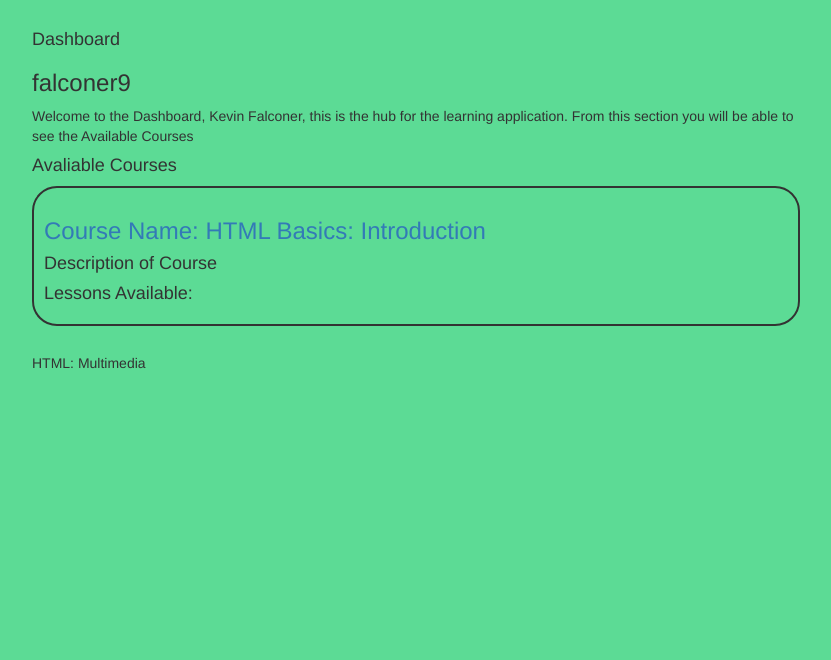
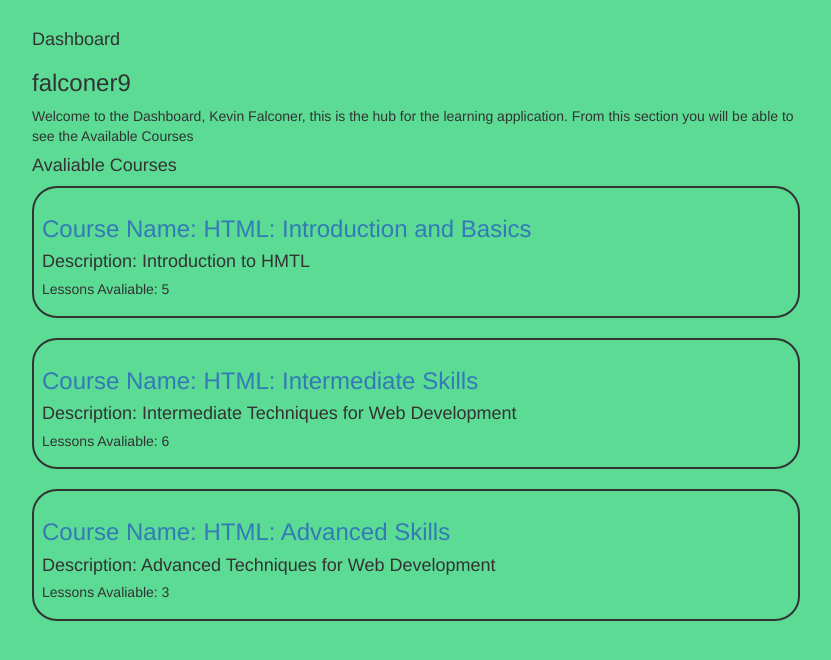
Before and after one commit to 40172641/HonoursProject, a Flask app: a page that uses templates/dashboard.html in a window 1280 px wide. Shown: the part 52-712 px from the top of the page, without its empty margins (218-1049 px from the left). Run offline with Flask 2, Linux system fonts and the light colour scheme; a user stored in the database is signed in; data comes from the database, SQL or seed files in the repository; both versions use the stored data as it was after the commit; some libraries are stand-ins or nearby versions.

Commit message:
Database added for Courses, and Loop added to display them on the Dashboard

```diff
--- a/application.py
+++ b/application.py
@@ -41,6 +41,19 @@ class User(UserMixin, db.Model):
         self.email = email
         self.username = username
         self.password = password
+
+class Course(db.Model):
+    __tablename__ = 'course'
+    courseid = db.Column(db.Integer, primary_key=True, unique=True)
+    coursename = db.Column('coursename', db.String(20), index=True)
+    description = db.Column('description', db.String(500), index=True)
+    lessons = db.Column(db.Integer, index=True)
+
+    def __init__(self, courseid, coursename, description, lessons):
+        self.courseid = courseid
+        self.coursename = coursename
+        self.description = description
+        self.lessons = lessons
 
 class Lesson(db.Model):
     __tablename__ = 'lesson'
@@ -138,7 +151,7 @@ def dashboard(username):
     user = User.query.filter_by(username=username).first()
     if username != current_user.username:
         return redirect(url_for('.dashboard', username=current_user.username))
-    return render_template('dashboard.html', user=user)
+    return render_template('dashboard.html', user=user, courses=Course.query.all())
 
 
 @app.route('/dashboard/<username>/template/', methods=['GET', 'POST'])
--- a/templates/dashboard.html
+++ b/templates/dashboard.html
@@ -26,7 +26,7 @@ body
 {
 	border-radius: 25px;
 	border: 2px solid;
-	padding: 10px;
+	padding: 8px;
 }
 </style>
 <body>
@@ -63,17 +63,14 @@ body
 		<h4>Dashboard</h4>
 		<h3>{{ user.username}}</h3>
 		<p> Welcome to the Dashboard, {{ user.firstname }} {{user.lastname}}, this is the hub for the learning application. From this section you will be able to see the Available Courses</p>
-
-	<div></div>
 		<h4>Avaliable Courses</h4>
+			{% for course in courses %}
 			<div class='Course1'>
-	<h3><a href='#'>Course Name: HTML Basics: Introduction</a></h3>
-	<h4>Description of Course</h4>
-	<h4>Lessons Available:</h4>
+				<h3><a href='#'>Course Name: {{ course.coursename }}</a></h3>
+				<h4>Description: {{course.description}}	</h4>		<h5>Lessons Avaliable: {{course.lessons}}</h5>
 			</div>
 			<br>
-	<div>
-	<h5>HTML: Multimedia</h5>
+			{% endfor %}
 	</div>
 </body>
 </html>
```
Also changed, not shown: database.db. Lines whose indentation alone changed are shown as unchanged.
